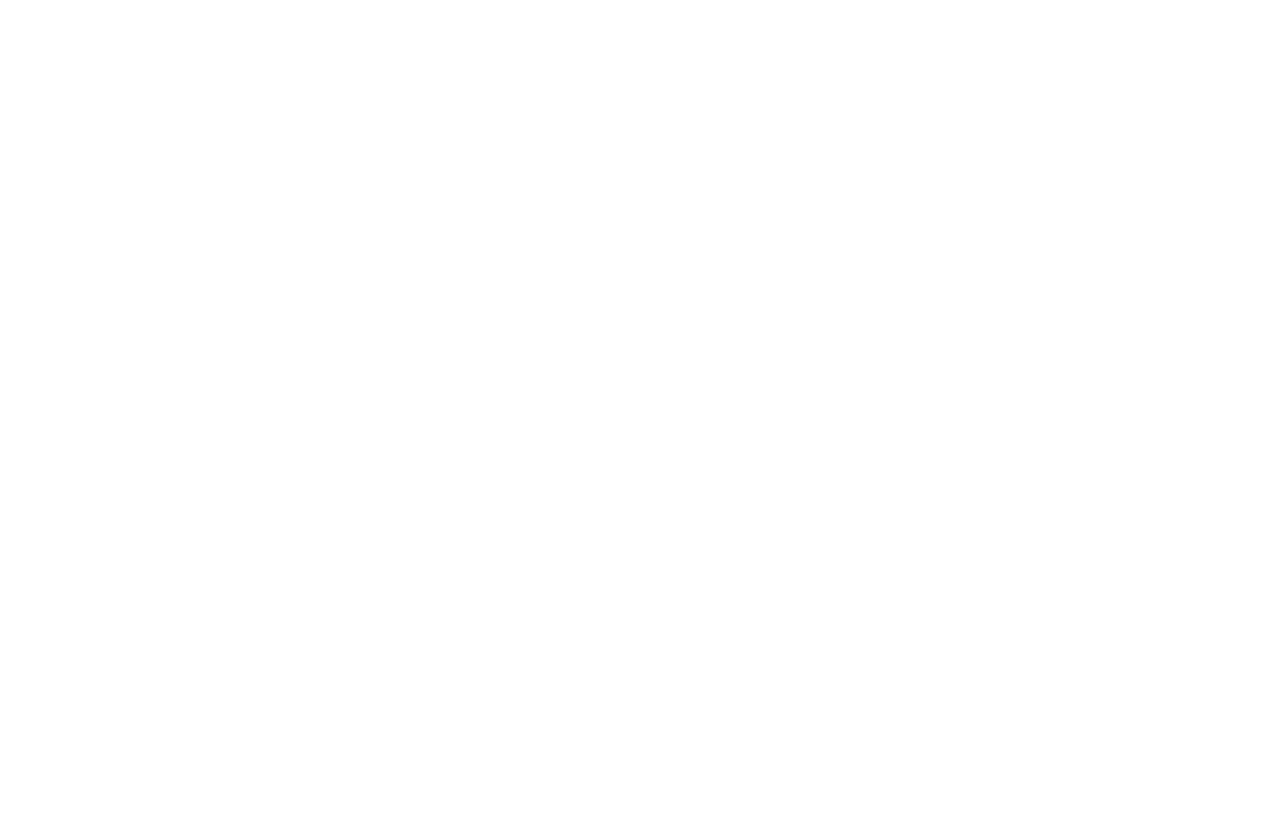
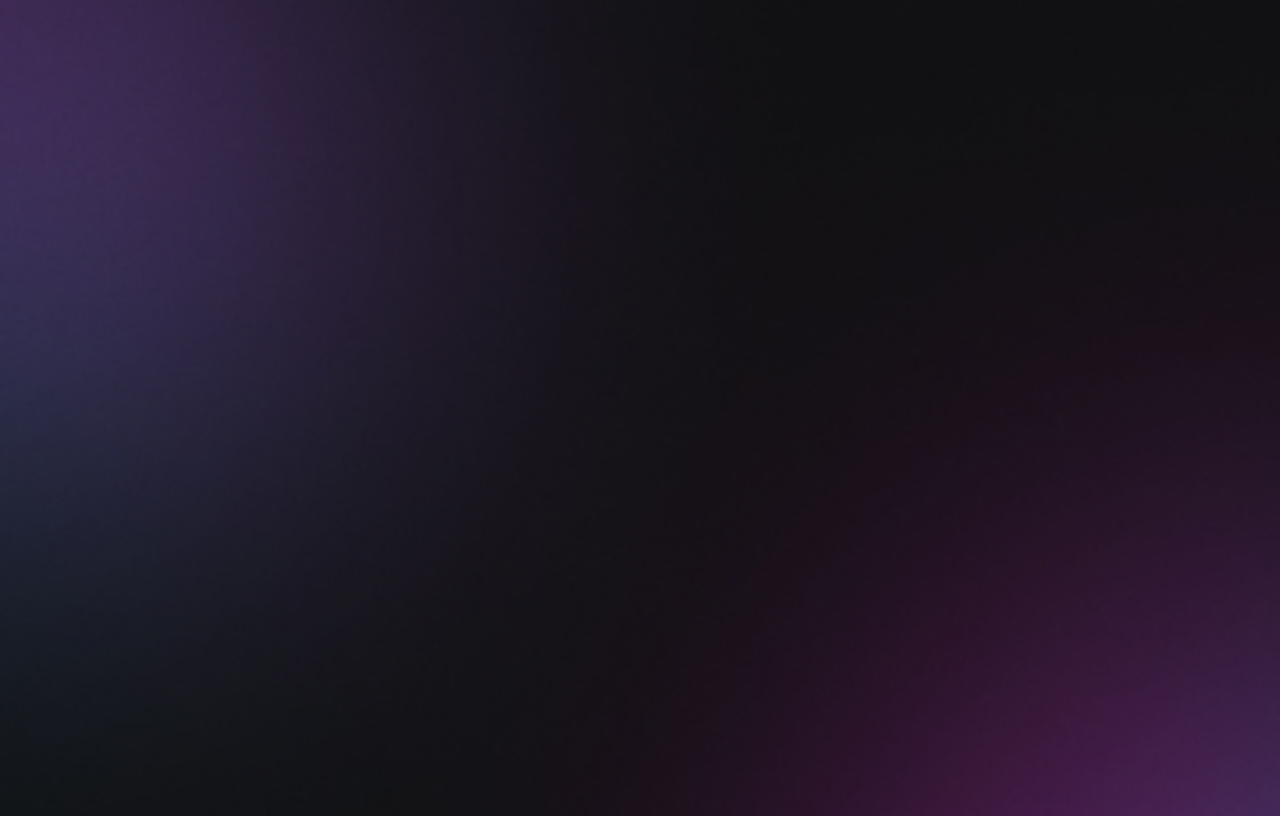
Before and after one commit to CaioSouza07/Projeto-Perfil-Caio, a plain HTML site: page index.html in a window 1280 px wide. Drawn offline with Linux system fonts and the light colour scheme.

Commit message:
Estilizando o body

```diff
--- a/style.css
+++ b/style.css
@@ -2,3 +2,8 @@
     --background-img: url(./imagens/bg-mobile.jpg);
     --text-color: white;
 }
+
+body{
+    background: var(--background-img) no-repeat top center/cover;
+    height: 100vh;
+}
```
